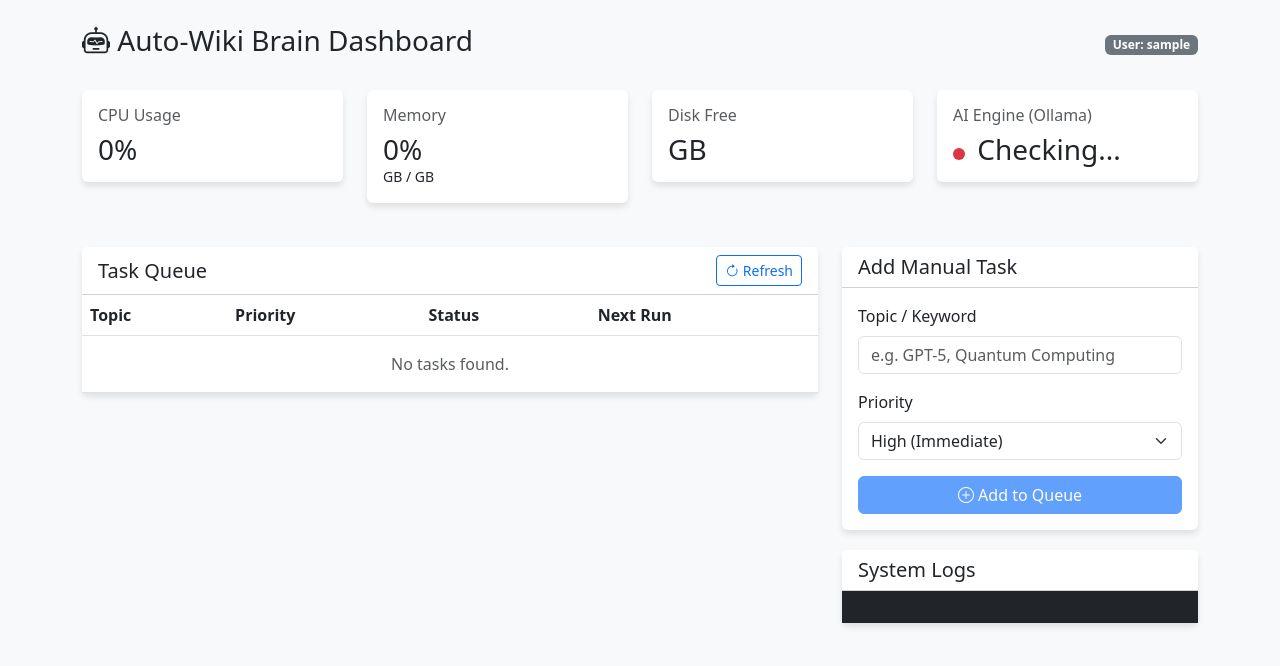
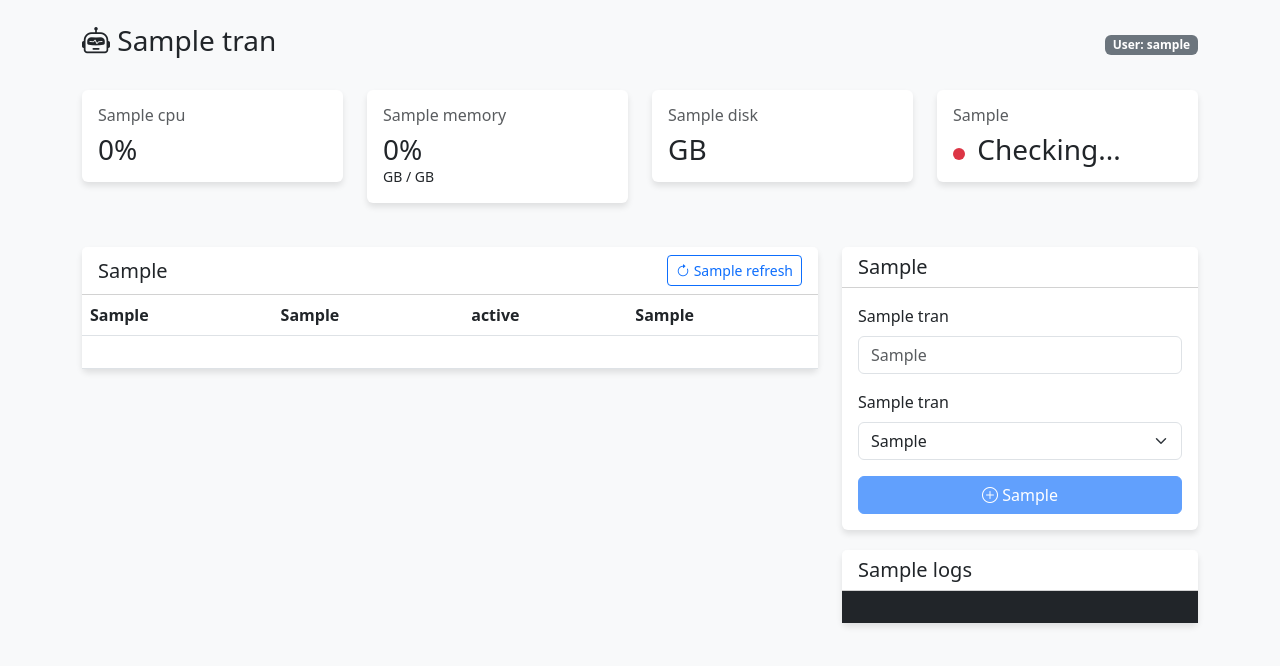
Before and after one commit to matsushibadenki/Auto-Wiki-Brain, a FastAPI app: template opt/auto-wiki/src/templates/dashboard.html in a window 1280 px wide. Shown: the top 666 px of the page. Run offline with FastAPI, Linux system fonts and the light colour scheme; the template is opened without the code that fills it: most values are stand-ins (such as "Sample title", 1, 10 or a date in 2020); lists and menus that the app fills with data are empty.

Commit message:
Update dashboard.html

```diff
--- a/opt/auto-wiki/src/templates/dashboard.html
+++ b/opt/auto-wiki/src/templates/dashboard.html
@@ -1,9 +1,9 @@
 <!DOCTYPE html>
-<html lang="ja">
+<html lang="{{ lang }}">
 <head>
     <meta charset="UTF-8">
     <meta name="viewport" content="width=device-width, initial-scale=1.0">
-    <title>Auto-Wiki Brain | Control Panel</title>
+    <title>{{ trans.title }}</title>
     <link href="https://cdn.jsdelivr.net/npm/bootstrap@5.3.0/dist/css/bootstrap.min.css" rel="stylesheet">
     <link rel="stylesheet" href="https://cdn.jsdelivr.net/npm/bootstrap-icons@1.10.0/font/bootstrap-icons.css">
     <style>
@@ -17,36 +17,34 @@
 </head>
 <body>
     <div id="app" class="container py-4">
-        <!-- Header -->
         <div class="d-flex justify-content-between align-items-center mb-4">
-            <h1 class="h3"><i class="bi bi-robot"></i> Auto-Wiki Brain Dashboard</h1>
+            <h1 class="h3"><i class="bi bi-robot"></i> {{ trans.title }}</h1>
             <span class="badge bg-secondary">User: {{ username }}</span>
         </div>
 
-        <!-- System Status Cards -->
         <div class="row mb-4">
             <div class="col-md-3">
                 <div class="card p-3">
-                    <h6 class="text-muted">CPU Usage</h6>
+                    <h6 class="text-muted">{{ trans.cpu }}</h6>
                     <h3 class="mb-0">[[ status.cpu_percent ]]%</h3>
                 </div>
             </div>
             <div class="col-md-3">
                 <div class="card p-3">
-                    <h6 class="text-muted">Memory</h6>
+                    <h6 class="text-muted">{{ trans.memory }}</h6>
                     <h3 class="mb-0">[[ status.memory_percent ]]%</h3>
                     <small>[[ status.memory_used_gb ]]GB / [[ status.memory_total_gb ]]GB</small>
                 </div>
             </div>
             <div class="col-md-3">
                 <div class="card p-3">
-                    <h6 class="text-muted">Disk Free</h6>
+                    <h6 class="text-muted">{{ trans.disk }}</h6>
                     <h3 class="mb-0">[[ status.disk_free_gb ]]GB</h3>
                 </div>
             </div>
             <div class="col-md-3">
                 <div class="card p-3">
-                    <h6 class="text-muted">AI Engine (Ollama)</h6>
+                    <h6 class="text-muted">{{ trans.ai_engine }}</h6>
                     <h3 class="mb-0">
                         <span class="status-indicator" :class="status.ollama_status === 'Online' ? 'status-online' : 'status-offline'"></span>
                         [[ status.ollama_status ]]
@@ -55,31 +53,29 @@
             </div>
         </div>
 
-        <!-- Task Management -->
         <div class="row">
-            <!-- Task Queue -->
             <div class="col-md-8">
                 <div class="card">
                     <div class="card-header bg-white d-flex justify-content-between align-items-center">
-                        <h5 class="mb-0">Task Queue</h5>
-                        <button class="btn btn-sm btn-outline-primary" @click="fetchTasks"><i class="bi bi-arrow-clockwise"></i> Refresh</button>
+                        <h5 class="mb-0">{{ trans.task_queue }}</h5>
+                        <button class="btn btn-sm btn-outline-primary" @click="fetchTasks"><i class="bi bi-arrow-clockwise"></i> {{ trans.refresh }}</button>
                     </div>
                     <div class="card-body p-0">
                         <table class="table table-hover mb-0">
                             <thead>
                                 <tr>
-                                    <th>Topic</th>
-                                    <th>Priority</th>
-                                    <th>Status</th>
-                                    <th>Next Run</th>
+                                    <th>{{ trans.col_topic }}</th>
+                                    <th>{{ trans.col_priority }}</th>
+                                    <th>{{ trans.col_status }}</th>
+                                    <th>{{ trans.col_next }}</th>
                                 </tr>
                             </thead>
                             <tbody>
                                 <tr v-for="task in tasks" :key="task.topic">
                                     <td class="fw-bold">[[ task.topic ]]</td>
                                     <td>
-                                        <span class="badge bg-info" v-if="task.priority >= 8">High</span>
-                                        <span class="badge bg-secondary" v-else>Normal</span>
+                                        <span class="badge bg-info" v-if="task.priority >= 8">{{ trans.badge_high }}</span>
+                                        <span class="badge bg-secondary" v-else>{{ trans.badge_norm }}</span>
                                     </td>
                                     <td>
                                         <span class="badge"
@@ -94,7 +90,7 @@
                                     <td>[[ task.next_run ]]</td>
                                 </tr>
                                 <tr v-if="tasks.length === 0">
-                                    <td colspan="4" class="text-center text-muted py-3">No tasks found.</td>
+                                    <td colspan="4" class="text-center text-muted py-3">{{ trans.no_tasks }}</td>
                                 </tr>
                             </tbody>
                         </table>
@@ -102,34 +98,32 @@
                 </div>
             </div>
 
-            <!-- Manual Trigger -->
             <div class="col-md-4">
                 <div class="card">
                     <div class="card-header bg-white">
-                        <h5 class="mb-0">Add Manual Task</h5>
+                        <h5 class="mb-0">{{ trans.manual_task }}</h5>
                     </div>
                     <div class="card-body">
                         <div class="mb-3">
-                            <label class="form-label">Topic / Keyword</label>
-                            <input type="text" class="form-control" v-model="newTaskTopic" placeholder="e.g. GPT-5, Quantum Computing" @keyup.enter="addTask">
+                            <label class="form-label">{{ trans.label_topic }}</label>
+                            <input type="text" class="form-control" v-model="newTaskTopic" placeholder="{{ trans.placeholder_topic }}" @keyup.enter="addTask">
                         </div>
                         <div class="mb-3">
-                            <label class="form-label">Priority</label>
+                            <label class="form-label">{{ trans.label_priority }}</label>
                             <select class="form-select" v-model="newTaskPriority">
-                                <option value="10">High (Immediate)</option>
-                                <option value="5">Normal</option>
+                                <option value="10">{{ trans.prio_high }}</option>
+                                <option value="5">{{ trans.prio_normal }}</option>
                             </select>
                         </div>
                         <button class="btn btn-primary w-100" @click="addTask" :disabled="!newTaskTopic">
-                            <i class="bi bi-plus-circle"></i> Add to Queue
+                            <i class="bi bi-plus-circle"></i> {{ trans.btn_add }}
                         </button>
                     </div>
                 </div>
 
-                <!-- Recent Logs (Simplified) -->
                 <div class="card mt-3">
                     <div class="card-header bg-white">
-                        <h5 class="mb-0">System Logs</h5>
+                        <h5 class="mb-0">{{ trans.logs }}</h5>
                     </div>
                     <div class="card-body bg-dark text-light font-monospace" style="max-height: 200px; overflow-y: auto; font-size: 0.8rem;">
                         <div v-for="log in logs">[[ log ]]</div>
@@ -139,7 +133,6 @@
         </div>
     </div>
 
-    <!-- Vue.js Logic -->
     <script src="https://cdn.jsdelivr.net/npm/vue@2.6.14/dist/vue.js"></script>
     <script src="https://cdn.jsdelivr.net/npm/axios/dist/axios.min.js"></script>
     <script>
```
